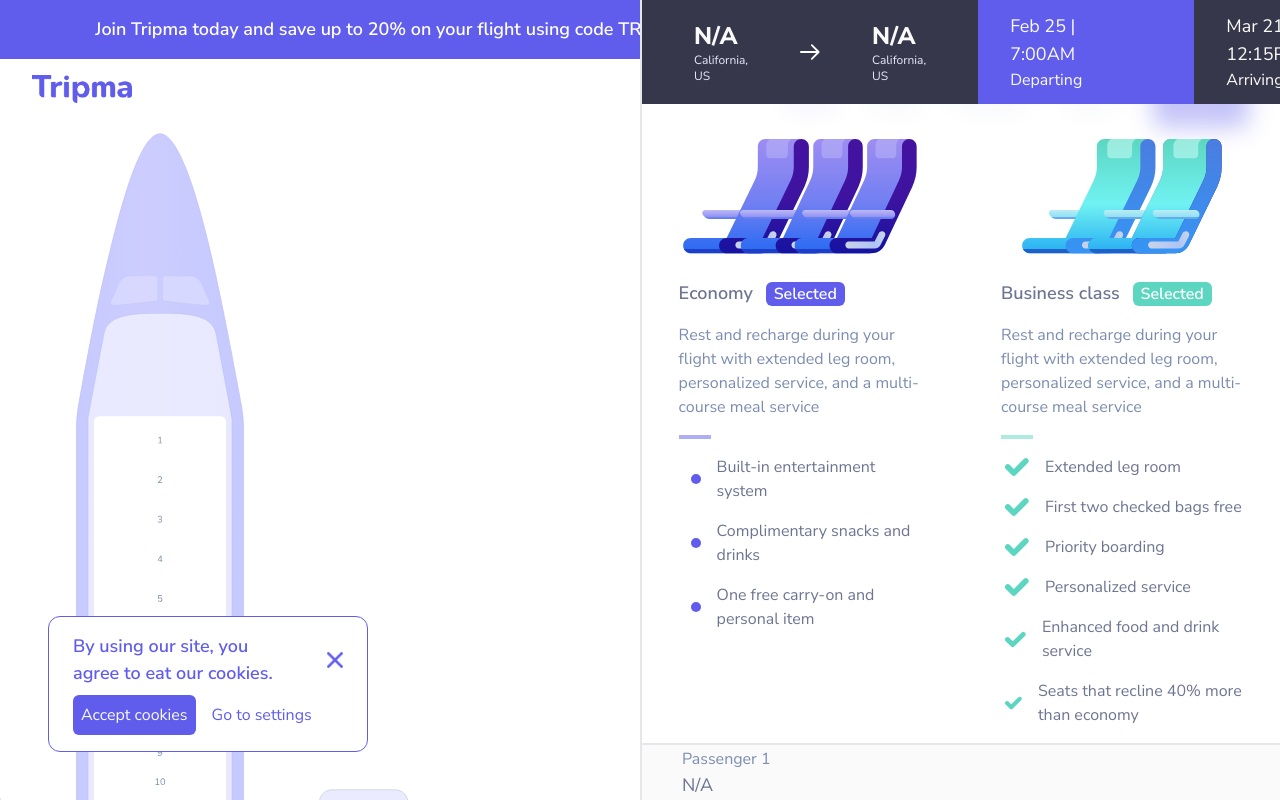
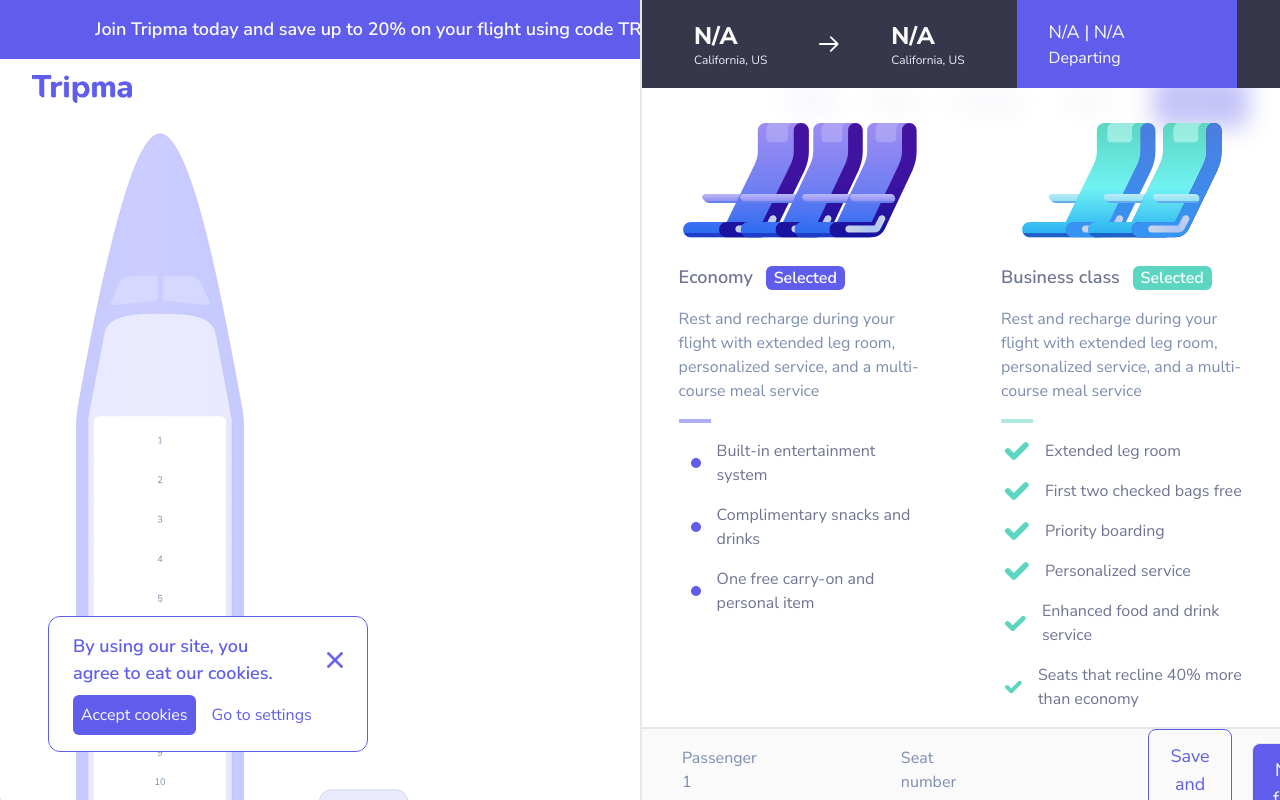
Before and after one commit to hadyawny/tripma, a Next.js app: page /seats in a window 1280 px wide. Shown: the top 800 px of the page. Built offline with nearby package versions, Linux system fonts and the light colour scheme.

Commit message:
added data to seats page

```diff
--- a/app/context/store.jsx
+++ b/app/context/store.jsx
@@ -8,14 +8,14 @@ const GlobalContext = createContext({
     selectedReturningFlight: null,
     setSelectedReturningFlight: () => {},
     passengerInfo: null,
-    setpassengerInfo: () => {},
+    setPassengerInfo: () => {},
   });
 
 // Context Provider Component
 export const GlobalContextProvider = ({ children }) => {
     const [selectedDepartingFlight, setSelectedDepartingFlight] = useState(null);
     const [selectedReturningFlight, setSelectedReturningFlight] = useState(null);
-    const [passengerInfo, setpassengerInfo] = useState(null);
+    const [passengerInfo, setPassengerInfo] = useState(null);
 
 
     return (
@@ -26,7 +26,7 @@ export const GlobalContextProvider = ({ children }) => {
           selectedReturningFlight,
           setSelectedReturningFlight,
           passengerInfo,
-          setpassengerInfo,
+          setPassengerInfo,
         }}
       >
         {children}
--- a/app/passenger/page.jsx
+++ b/app/passenger/page.jsx
@@ -9,8 +9,8 @@ export default function PassengerPage() {
   const {
     selectedDepartingFlight,
     selectedReturningFlight,
-    setpassengerInfo,
-    passengerInfo,
+    setPassengerInfo,
+
   } = useGlobalContext();
 
   const [formData, setFormData] = useState({
@@ -57,7 +57,7 @@ export default function PassengerPage() {
   }, [formData]);
 
   function savePassengerData() {
-    setpassengerInfo({
+    setPassengerInfo({
       ...formData,
       bags: bags,
       ...additionalFormData,
--- a/app/seats/page.jsx
+++ b/app/seats/page.jsx
@@ -2,6 +2,7 @@
 import React from "react";
 import { useGlobalContext } from "../context/store";
 import Image from "next/image";
+import NavigationButton from "../components/navigationButton";
 
 export default function Seatspage() {
   const { passengerInfo, selectedDepartingFlight, selectedReturningFlight } =
@@ -40,16 +41,16 @@ export default function Seatspage() {
           </div>
           <div className="h-full pl-8 pr-28  bg-purpleBlue flex flex-col justify-center text-grey-100">
             <p className="text-lg">
-              <span>Feb 25 |</span> <span> 7:00AM</span>
+              <span>{selectedDepartingFlight? formatDate(selectedDepartingFlight.departDay) : "N/A"} |</span> <span> {selectedDepartingFlight? selectedDepartingFlight.fromTime : "N/A"}</span>
             </p>
             <p>Departing</p>
           </div>
-          <div className="h-full pl-8   flex flex-col justify-center text-grey-100">
+          {selectedReturningFlight && <div className="h-full pl-8   flex flex-col justify-center text-grey-100">
             <p className="text-lg">
-              <span>Mar 21 |</span> <span> 12:15PM</span>
+              <span>{formatDate(selectedReturningFlight.departDay)} |</span> <span>{selectedReturningFlight.fromTime}</span>
             </p>
             <p>Arriving</p>
-          </div>
+          </div>}
         </div>
         <div className="flex flex-auto justify-center p-4">
           <div className="w-2/5">
@@ -206,13 +207,36 @@ export default function Seatspage() {
           <div></div>
         </div>
         <div className="bg-grey-100 w-full h-36 border-t-2 flex px-10 items-center">
-            <div>
+            <div className="mr-36">
                 <p className=" text-grey-400">Passenger 1</p>
                 <p className="text-lg text-grey-600">{passengerInfo ? passengerInfo.firstName +" "+passengerInfo.lastName :"N/A"}</p>
             </div>
+            <div className="mr-48">
+                <p className=" text-grey-400">Seat number</p>
+                <p className="text-lg text-grey-600">--</p>
+            </div>
+            <NavigationButton text={"Save and close"} borderColor={"border-purpleBlue"} color={"text-purpleBlue mr-5"} />
+            <NavigationButton text={"Next flight"} bgColor={"bg-purpleBlue"} color={"text-trueWhite"}/>
+
 
         </div>
       </div>
     </div>
   );
 }
+
+
+function formatDate(dateString) {
+  const months = [
+    "Jan", "Feb", "Mar", "Apr", "May", "Jun",
+    "Jul", "Aug", "Sep", "Oct", "Nov", "Dec"
+  ];
+
+  // Split the input date and create a Date object
+  const [day, month, year] = dateString.split("-").map(Number);
+  const date = new Date(year, month - 1, day);
+
+  // Format the date
+  const formattedDate = `${months[date.getMonth()]} ${date.getDate()}`;
+  return formattedDate;
+}
```
